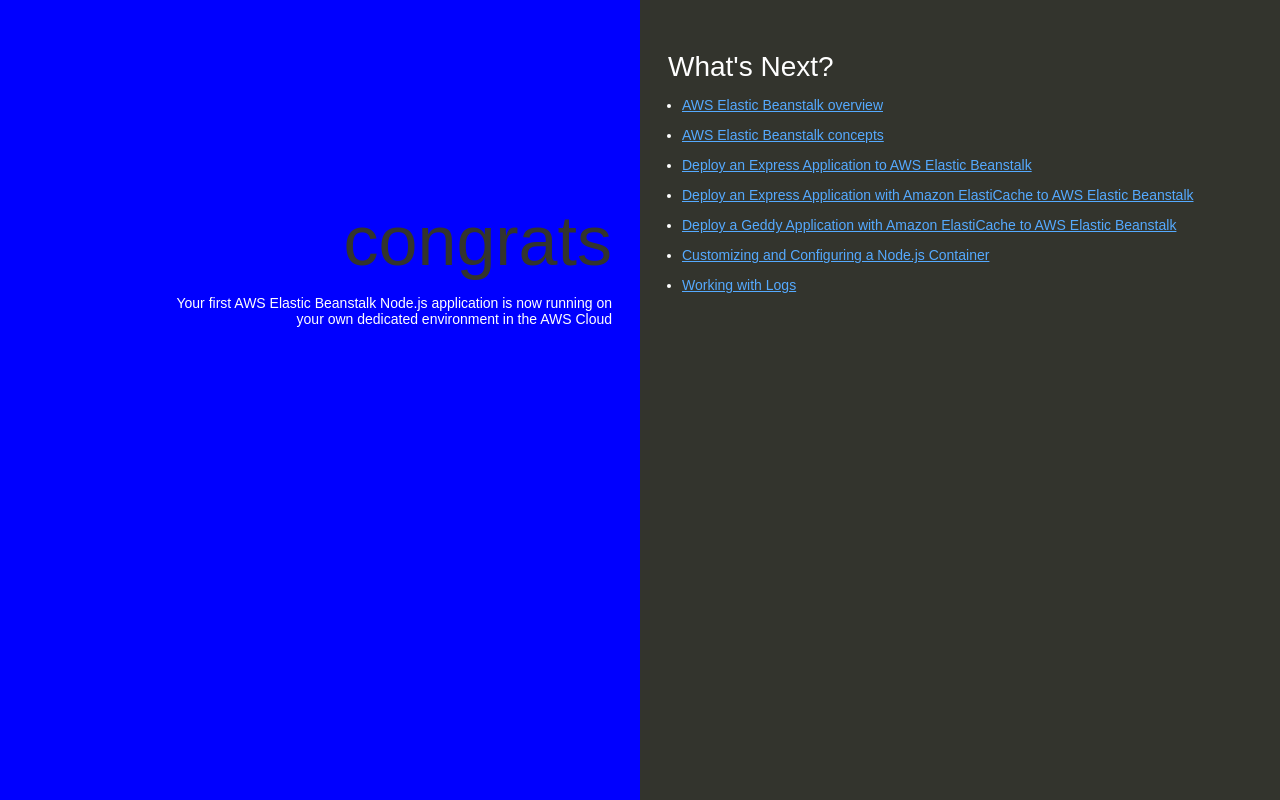
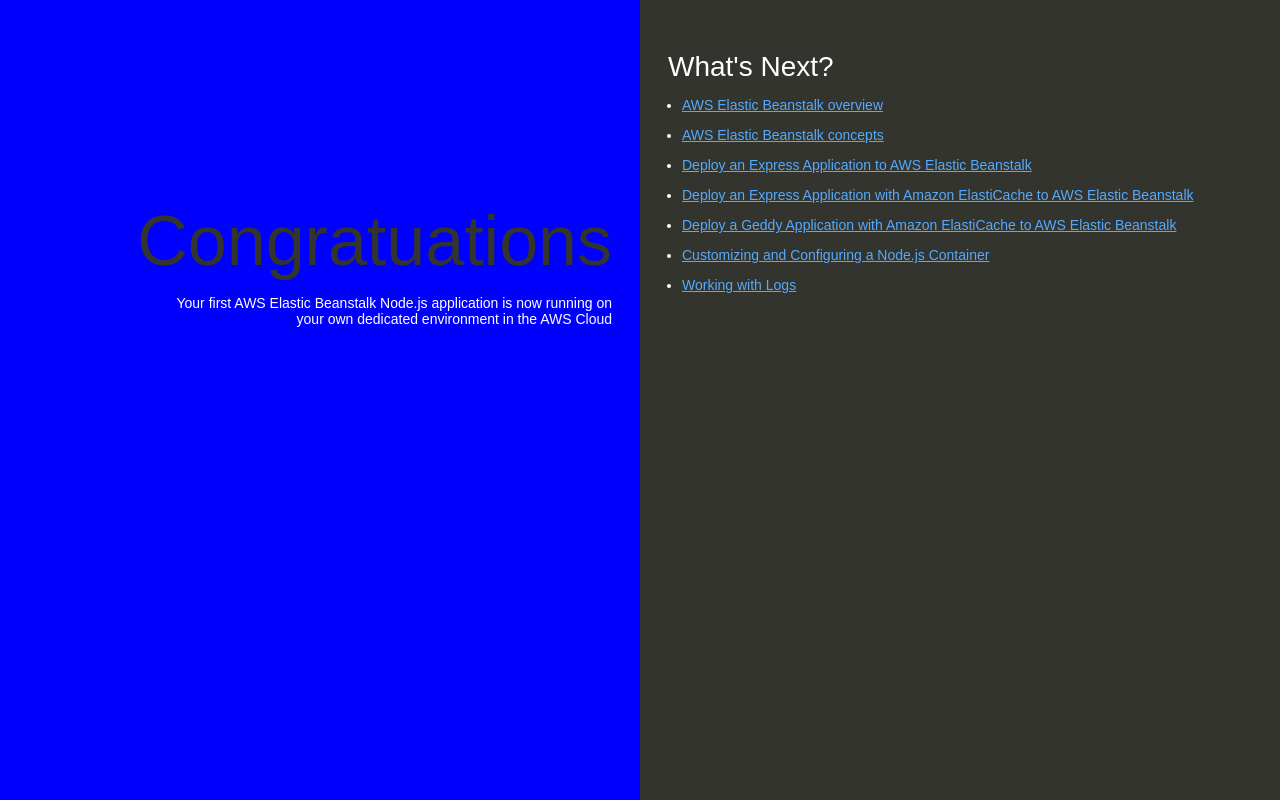
Before and after one commit to Naga-ganesh/my-nodeapp, a website: page index.html in a window 1280 px wide. Drawn offline with Linux system fonts and the light colour scheme.

Commit message:
Update index.html

```diff
--- a/index.html
+++ b/index.html
@@ -74,7 +74,7 @@
   </head>
   <body>
     <div class="textColumn">
-      <h1>congrats</h1>
+      <h1>Congratuations</h1>
       <p>Your first AWS Elastic Beanstalk Node.js application is now running on your own dedicated environment in the AWS Cloud</p>
     </div>
     <div class="linksColumn">
```
